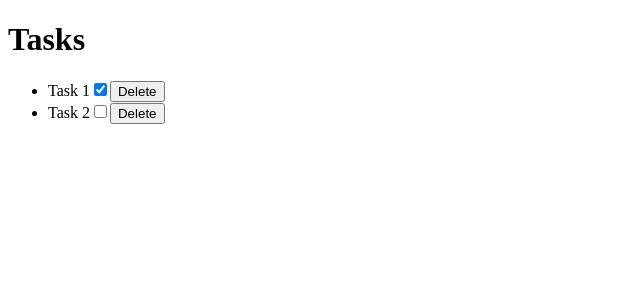
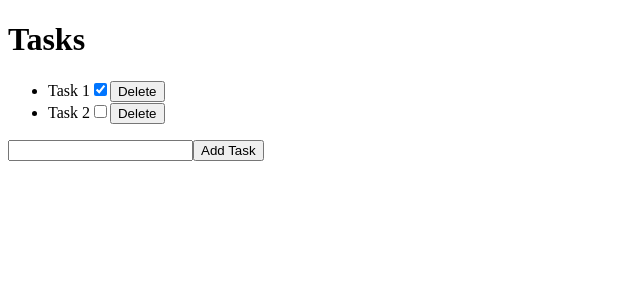
Before and after one commit to Swarmz/react-practices, a React (Vite) app in the folder 01.react-rendering/: page / in a window 1280 px wide. Shown: the top 300 px of the page, without its empty margins (0-640 px from the left). Built offline with nearby package versions, Linux system fonts and the light colour scheme.

Commit message:
Add task creation form

```diff
--- a/01.react-rendering/src/App.jsx
+++ b/01.react-rendering/src/App.jsx
@@ -1,6 +1,7 @@
 import { useState } from 'react'
 // import './App.css'
 import TaskList from './TaskList.jsx'
+import TaskForm from './TaskForm.jsx'
 import { TASKS } from './taskData.js'
 
 
@@ -21,12 +22,25 @@ function App() {
     setTasks(tasks.filter((task) => task.id !== taskId));
   }
 
+  function handleAdd(title) {
+    setTasks([...tasks, { id: Date.now(), title, completed: false }]);
+  }
+
   return (
     <>
     <h1>Tasks</h1>
-    <TaskList tasks={tasks} onToggleComplete={handleToggle} onTaskDelete={handleDelete}/>
+    {tasks.length > 0 ? (
+      <TaskList
+        tasks={tasks}
+        onToggleComplete={handleToggle}
+        onTaskDelete={handleDelete}
+      />
+    ) : (
+      <p>No tasks yet.</p>
+    )}
+    <TaskForm onTaskAdd={handleAdd}/>
     </>
-  )
+  );
 }
 
 export default App
--- /dev/null
+++ b/01.react-rendering/src/TaskForm.jsx
@@ -0,0 +1,17 @@
+export default function TaskForm({ onTaskAdd }){
+  function handleSubmit(event) {
+    event.preventDefault();
+
+    const title = event.target.title.value;
+
+    onTaskAdd(title);
+
+    event.target.reset();
+  }
+  return (
+    <form onSubmit={handleSubmit}>
+      <input name="title" />
+      <button type="submit">Add Task</button>
+    </form>
+  )
+}
```
